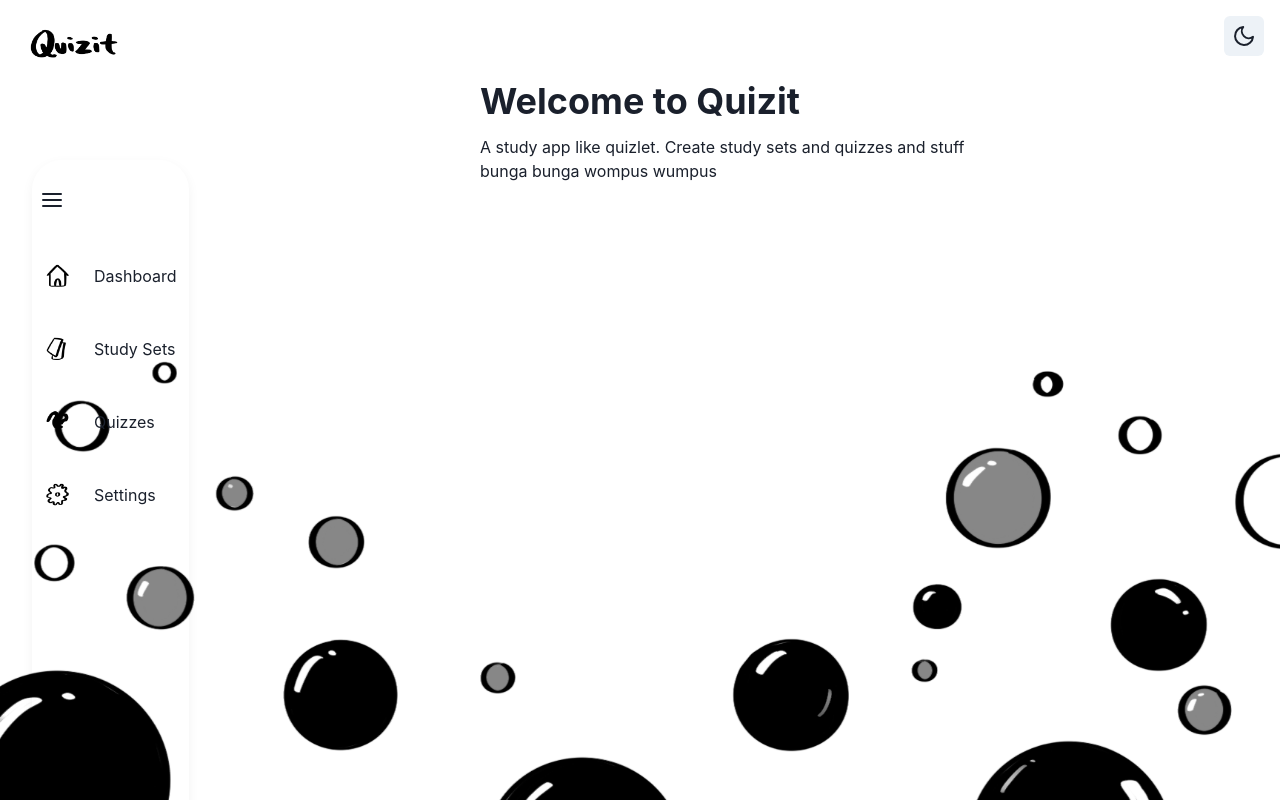
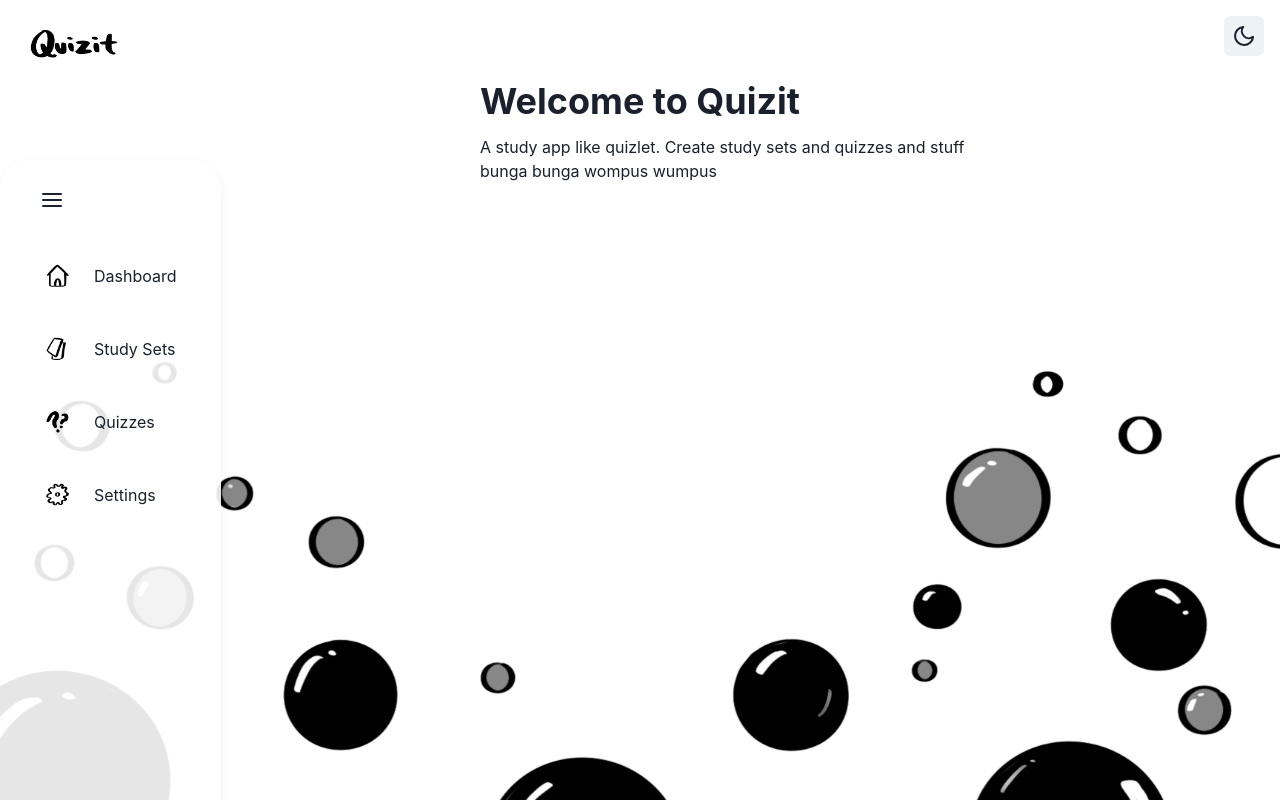
Before and after one commit to angela-yang/quizit-frontend, a React (Vite) app: page / in a window 1280 px wide. Built offline with nearby package versions, Linux system fonts and the light colour scheme.

Commit message:
improved side nav

```diff
--- a/src/components/NavItem.tsx
+++ b/src/components/NavItem.tsx
@@ -21,7 +21,8 @@ function NavItem({ navSize, title, icon, active }) {
           backgroundColor={active ? "AEC8CA" : "000000"}
           p={3}
           borderRadius={8}
-          _hover={{ textDecor: "none", background: "AEC8CA" }}
+          _hover={{ textDecor: "none", background: "#AEC8CA" }}
+          w={navSize == "large" && "100%"}
         >
           <MenuButton w="100%">
             <Flex alignItems="center">
--- a/src/components/SideBar.tsx
+++ b/src/components/SideBar.tsx
@@ -8,13 +8,15 @@ function SideBar({ colorMode }) {
   return (
     <Flex
       pos="fixed"
-      left="8"
+      paddingLeft="8"
+      paddingRight="8"
       h="95vh"
       marginTop="20vh"
       boxShadow="0 4px 12px 0
       rgba(0,0,0,0.05)"
       borderRadius={navSize == "small" ? "15px" : "30px"}
       flexDir="column"
+      backgroundColor="rgba(255, 255, 255, 0.90)"
     >
       <Flex
         flexDir="column"
```
